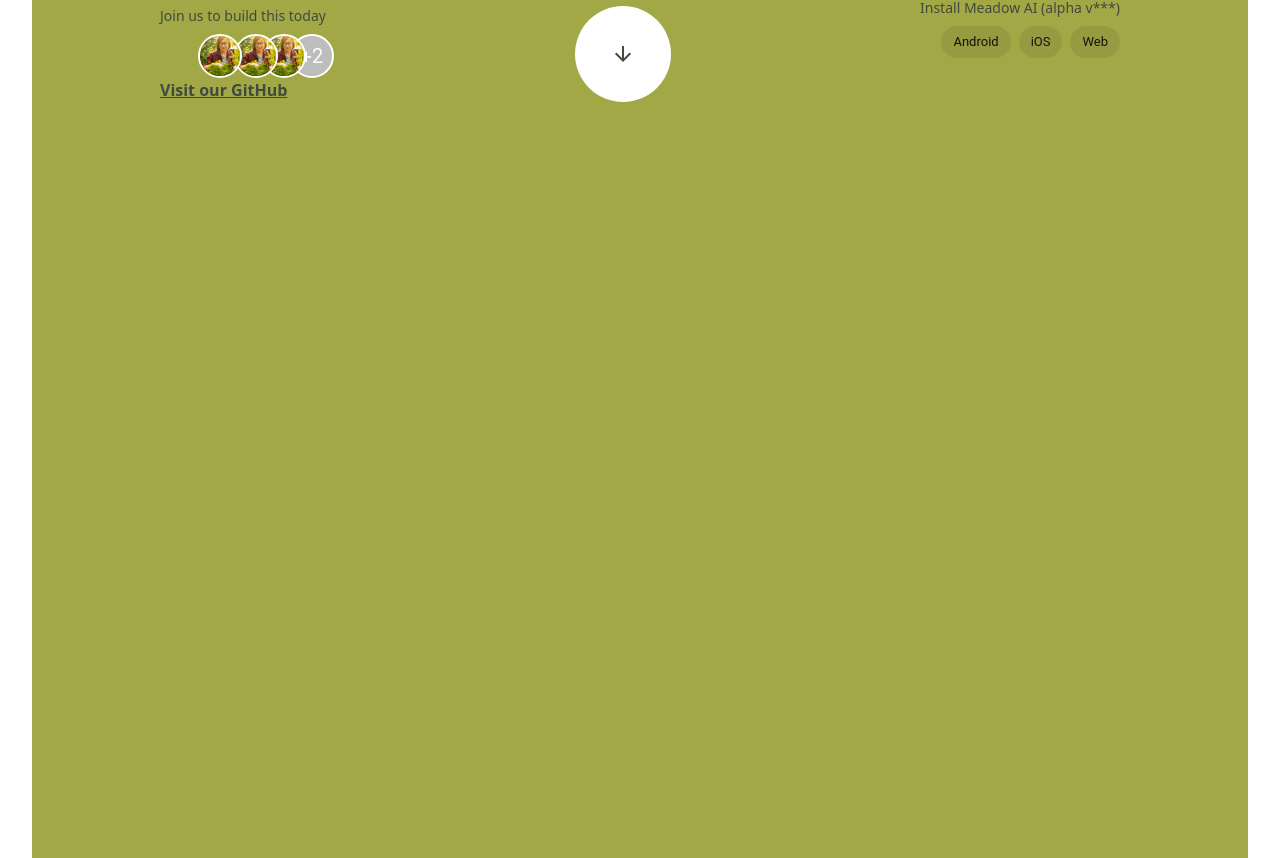
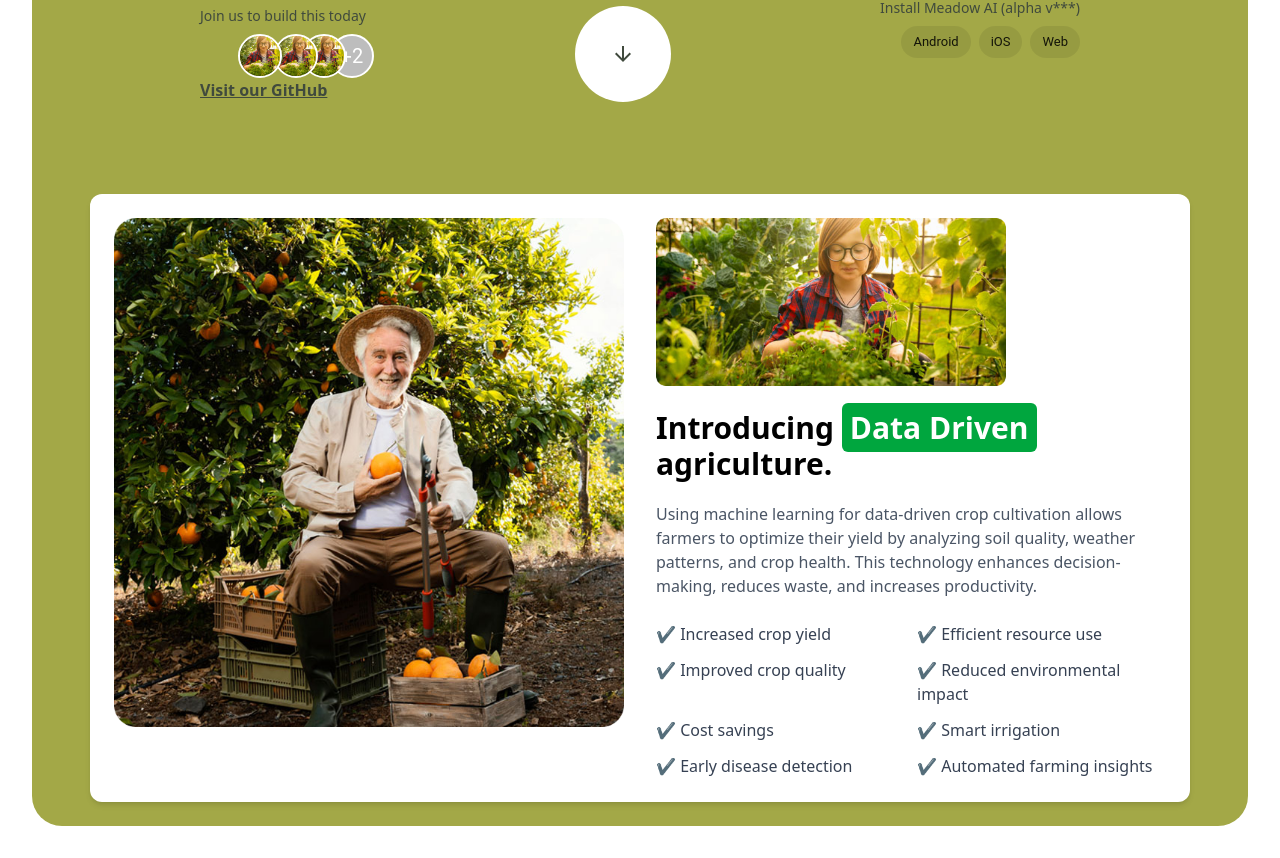
Before and after one commit to GEO-HACK/meadow-ai, a React (Vite) app: page / in a window 1280 px wide. Shown: the part 622-1480 px from the top of the page. Built offline with nearby package versions, Linux system fonts and the light colour scheme.

Commit message:
landing description of objectives

```diff
--- a/src/components/HeroSect.jsx
+++ b/src/components/HeroSect.jsx
@@ -13,7 +13,7 @@ export default function LandingSection() {
   };
 
   return (
-    <div className="flex flex-col justify-between h-[170vh] min-h-fit pb-12 rounded-b-[30px] bg-[#A3A847]  overflow-hidden">
+    <div className="flex flex-col justify-between   min-h-fit px-10 rounded-b-[30px] bg-[#A3A847]  overflow-hidden">
       {/* Landing Information Section */}
       <div className="flex flex-col items-center p-4 sm:px-32">
         <div className="flex flex-wrap justify-between mb-12 max-w-[1100px] h-28 w-full">
@@ -54,7 +54,7 @@ export default function LandingSection() {
       </div>
 
       {/* Landing Section */}
-      <Landing/>
+     <div className=" flex flex-col items-center justify-center mt-5"> <Landing/></div>
     </div>
   );
 }
--- a/src/components/landing.jsx
+++ b/src/components/landing.jsx
@@ -1,9 +1,63 @@
-import React from 'react'
+import React from "react";
+import image from "../assets/img-01.png";
+import image2 from "../assets/img-02.png";
 
 const Landing = () => {
   return (
-    <div>Landing</div>
-  )
-}
+    <div className="flex justify-center mb-6 px-4">
+      <div className="flex flex-col md:flex-row max-w-[1100px] gap-8 bg-white p-6 rounded-xl shadow-md">
+        {/* Image Section */}
+        <div className="w-full md:w-1/2">
+          <img
+            src={image2}
+            alt="Farmer with oranges"
+            className="w-full h-auto object-cover rounded-lg"
+          />
+        </div>
 
-export default Landing
+        {/* Text & Features Section */}
+        <div className="w-full md:w-1/2 space-y-6">
+          {/* Small Image */}
+          <div className="w-full max-w-[350px] mx-auto md:mx-0">
+            <img
+              src={image}
+              alt="Gardening"
+              className="w-full h-auto object-cover rounded-lg"
+            />
+          </div>
+
+          {/* Heading & Description */}
+          <div>
+            <h2 className="text-2xl md:text-3xl font-bold text-center md:text-left">
+              Introducing{" "}
+              <span className="bg-green-600 text-white px-2 py-1 rounded-md">
+                Data Driven
+              </span>{" "}
+              agriculture.
+            </h2>
+            <p className="text-sm md:text-base text-gray-600 mt-5 text-center md:text-left">
+              Using machine learning for data-driven crop cultivation allows
+              farmers to optimize their yield by analyzing soil quality, weather
+              patterns, and crop health. This technology enhances decision-making,
+              reduces waste, and increases productivity.
+            </p>
+
+            {/* Features List */}
+            <ul className="grid grid-cols-2 gap-3 text-gray-700 mt-6">
+              <li>✔️ Increased crop yield</li>
+              <li>✔️ Efficient resource use</li>
+              <li>✔️ Improved crop quality</li>
+              <li>✔️ Reduced environmental impact</li>
+              <li>✔️ Cost savings</li>
+              <li>✔️ Smart irrigation</li>
+              <li>✔️ Early disease detection</li>
+              <li>✔️ Automated farming insights</li>
+            </ul>
+          </div>
+        </div>
+      </div>
+    </div>
+  );
+};
+
+export default Landing;
```
Also changed, not shown: src/assets/img-02.png (added).
